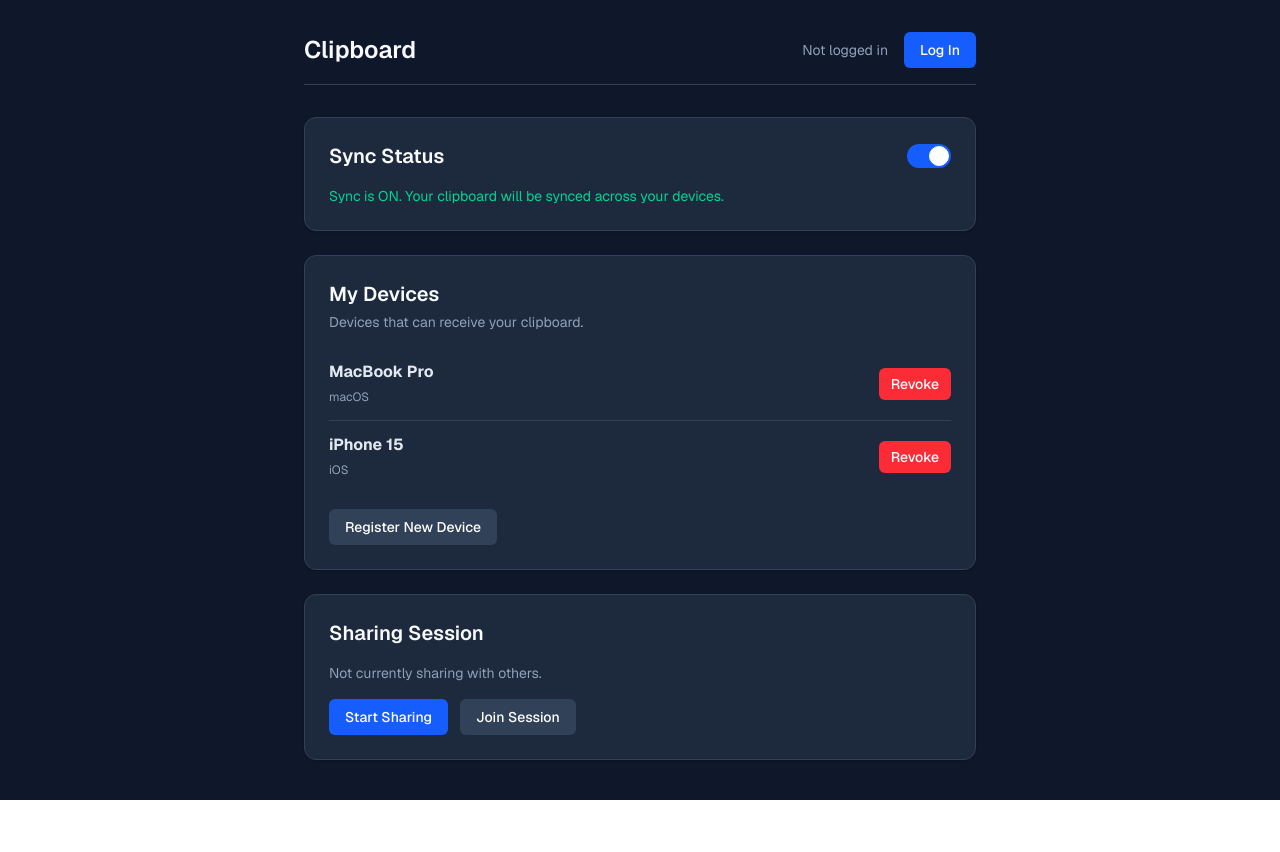
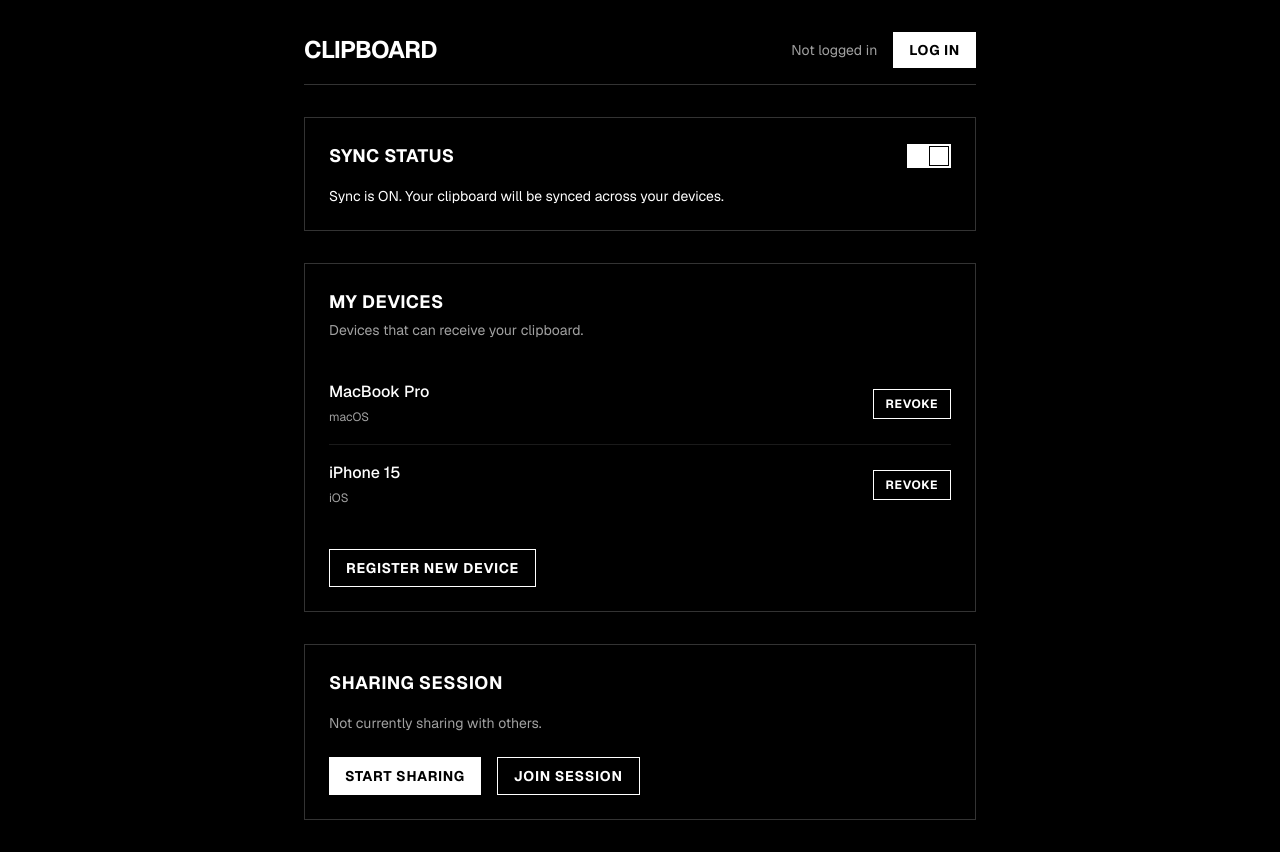
Before and after one commit to hackathon-by-hgs/code-paste, a Next.js app in the folder frontend/: page / in a window 1280 px wide. Before the commit the page ends 800 px from the top, so only its background shows below. Built offline with nearby package versions, Linux system fonts and the light colour scheme.

Commit message:
style(frontend): update UI to use black and white theme

```diff
--- a/frontend/src/app/page.tsx
+++ b/frontend/src/app/page.tsx
@@ -45,94 +45,94 @@ export default function Home() {
   };
 
   return (
-    <div className="min-h-screen bg-slate-900 text-slate-50 flex justify-center p-8 font-sans">
+    <div className="min-h-screen bg-black text-white flex justify-center p-8 font-sans selection:bg-white selection:text-black">
       <div className="w-full max-w-2xl flex flex-col gap-8">
 
-        <header className="flex justify-between items-center border-b border-slate-700 pb-4">
-          <h1 className="text-2xl font-semibold">Clipboard</h1>
+        <header className="flex justify-between items-center border-b border-white/20 pb-4">
+          <h1 className="text-2xl font-bold tracking-tight uppercase">Clipboard</h1>
           <div className="flex items-center gap-4">
-            <span className="text-sm text-slate-400">Not logged in</span>
-            <button className="bg-blue-600 hover:bg-blue-700 text-white px-4 py-2 rounded-md text-sm font-medium transition-colors">
+            <span className="text-sm text-neutral-400">Not logged in</span>
+            <button className="bg-white hover:bg-neutral-200 text-black px-4 py-2 text-sm font-bold uppercase tracking-wider transition-colors">
               Log In
             </button>
           </div>
         </header>
 
-        <main className="flex flex-col gap-6">
+        <main className="flex flex-col gap-8">
 
           {/* Sync Status Section */}
-          <section className="bg-slate-800 border border-slate-700 rounded-xl p-6 shadow-sm">
+          <section className="border border-white/20 p-6">
             <div className="flex justify-between items-center mb-4">
-              <h2 className="text-xl font-semibold">Sync Status</h2>
+              <h2 className="text-lg font-bold uppercase tracking-wide">Sync Status</h2>
               <label className="relative inline-flex items-center cursor-pointer">
                 <input type="checkbox" className="sr-only peer" checked={isSyncing} onChange={handleToggleSync} />
-                <div className="w-11 h-6 bg-slate-600 peer-focus:outline-none rounded-full peer peer-checked:after:translate-x-full peer-checked:after:border-white after:content-[''] after:absolute after:top-[2px] after:left-[2px] after:bg-white after:border-gray-300 after:border after:rounded-full after:h-5 after:w-5 after:transition-all peer-checked:bg-blue-600"></div>
+                <div className="w-11 h-6 bg-neutral-800 peer-focus:outline-none peer peer-checked:after:translate-x-full peer-checked:after:border-black after:content-[''] after:absolute after:top-[2px] after:left-[2px] after:bg-white after:border-white after:border after:h-5 after:w-5 after:transition-all peer-checked:bg-white"></div>
               </label>
             </div>
-            <p className={`text-sm ${isSyncing ? 'text-emerald-400' : 'text-slate-400'}`}>
+            <p className={`text-sm ${isSyncing ? 'text-white' : 'text-neutral-500'}`}>
               {isSyncing ? 'Sync is ON. Your clipboard will be synced across your devices.' : 'Sync is paused. Devices will not receive clipboard updates.'}
             </p>
           </section>
 
           {/* Device Management Section */}
-          <section className="bg-slate-800 border border-slate-700 rounded-xl p-6 shadow-sm">
-            <h2 className="text-xl font-semibold mb-1">My Devices</h2>
-            <p className="text-sm text-slate-400 mb-4">Devices that can receive your clipboard.</p>
-            <ul className="flex flex-col mb-4">
+          <section className="border border-white/20 p-6">
+            <h2 className="text-lg font-bold uppercase tracking-wide mb-1">My Devices</h2>
+            <p className="text-sm text-neutral-400 mb-6">Devices that can receive your clipboard.</p>
+            <ul className="flex flex-col mb-6">
               {devices.map(device => (
-                <li key={device.id} className="flex justify-between items-center py-3 border-b border-slate-700 last:border-0">
+                <li key={device.id} className="flex justify-between items-center py-4 border-b border-white/10 last:border-0">
                   <div>
-                    <strong className="block text-slate-200">{device.name}</strong>
-                    <span className="text-xs text-slate-400">{device.platform}</span>
+                    <strong className="block text-white font-medium">{device.name}</strong>
+                    <span className="text-xs text-neutral-400">{device.platform}</span>
                   </div>
-                  <button onClick={() => handleRevokeDevice(device.id)} className="bg-red-500 hover:bg-red-600 text-white px-3 py-1.5 rounded-md text-sm font-medium transition-colors">
+                  <button onClick={() => handleRevokeDevice(device.id)} className="bg-transparent hover:bg-white text-white hover:text-black border border-white px-3 py-1.5 text-xs font-bold uppercase tracking-wider transition-colors">
                     Revoke
                   </button>
                 </li>
               ))}
-              {devices.length === 0 && <li className="py-3 text-sm text-slate-400">No devices registered.</li>}
+              {devices.length === 0 && <li className="py-4 text-sm text-neutral-500">No devices registered.</li>}
             </ul>
-            <button className="bg-slate-700 hover:bg-slate-600 text-white px-4 py-2 rounded-md text-sm font-medium transition-colors">
+            <button className="bg-transparent hover:bg-white text-white hover:text-black border border-white px-4 py-2 text-sm font-bold uppercase tracking-wider transition-colors">
               Register New Device
             </button>
           </section>
 
           {/* Sharing Section */}
-          <section className="bg-slate-800 border border-slate-700 rounded-xl p-6 shadow-sm">
-            <h2 className="text-xl font-semibold mb-4">Sharing Session</h2>
+          <section className="border border-white/20 p-6">
+            <h2 className="text-lg font-bold uppercase tracking-wide mb-4">Sharing Session</h2>
 
             {!isSharing ? (
-              <div className="flex flex-col items-start gap-4">
-                <p className="text-sm text-slate-400">Not currently sharing with others.</p>
-                <div className="flex gap-3">
-                  <button onClick={handleStartShare} className="bg-blue-600 hover:bg-blue-700 text-white px-4 py-2 rounded-md text-sm font-medium transition-colors">
+              <div className="flex flex-col items-start gap-6">
+                <p className="text-sm text-neutral-400">Not currently sharing with others.</p>
+                <div className="flex gap-4">
+                  <button onClick={handleStartShare} className="bg-white hover:bg-neutral-200 text-black px-4 py-2 text-sm font-bold uppercase tracking-wider transition-colors">
                     Start Sharing
                   </button>
-                  <button className="bg-slate-700 hover:bg-slate-600 text-white px-4 py-2 rounded-md text-sm font-medium transition-colors">
+                  <button className="bg-transparent hover:bg-white text-white hover:text-black border border-white px-4 py-2 text-sm font-bold uppercase tracking-wider transition-colors">
                     Join Session
                   </button>
                 </div>
               </div>
             ) : (
-              <div className="flex flex-col gap-4">
-                <p className="text-sm text-emerald-400 font-medium">You are sharing clipboard data.</p>
+              <div className="flex flex-col gap-6">
+                <p className="text-sm text-white font-bold border-l-2 border-white pl-3 py-1">You are sharing clipboard data.</p>
                 <div>
-                  <h3 className="text-sm font-semibold mb-2">Authorized Members:</h3>
-                  <ul className="flex flex-col mb-4">
+                  <h3 className="text-sm font-bold uppercase tracking-wide mb-2 text-neutral-400">Authorized Members:</h3>
+                  <ul className="flex flex-col mb-6">
                     {shareMembers.length === 0 ? (
-                      <li className="text-sm text-slate-400 italic">Waiting for members to join...</li>
+                      <li className="text-sm text-neutral-500 italic py-2">Waiting for members to join...</li>
                     ) : (
                       shareMembers.map(member => (
-                        <li key={member.id} className="flex justify-between items-center py-2 border-b border-slate-700 last:border-0">
-                          <span className="text-sm text-slate-200">{member.name}</span>
-                          <button onClick={() => handleRevokeMember(member.id)} className="bg-red-500 hover:bg-red-600 text-white px-3 py-1.5 rounded-md text-sm font-medium transition-colors">
+                        <li key={member.id} className="flex justify-between items-center py-3 border-b border-white/10 last:border-0">
+                          <span className="text-sm text-white font-medium">{member.name}</span>
+                          <button onClick={() => handleRevokeMember(member.id)} className="bg-transparent hover:bg-white text-white hover:text-black border border-white px-3 py-1.5 text-xs font-bold uppercase tracking-wider transition-colors">
                             Remove
                           </button>
                         </li>
                       ))
                     )}
                   </ul>
-                  <button onClick={handleStopShare} className="bg-red-500 hover:bg-red-600 text-white px-4 py-2 rounded-md text-sm font-medium transition-colors">
+                  <button onClick={handleStopShare} className="bg-white hover:bg-neutral-200 text-black px-4 py-2 text-sm font-bold uppercase tracking-wider transition-colors">
                     Stop Sharing
                   </button>
                 </div>
```
